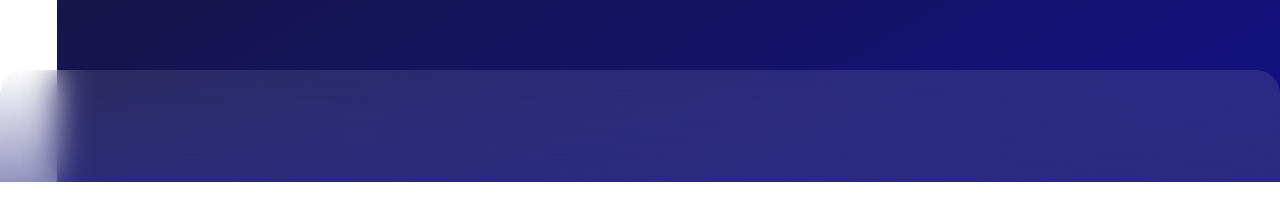
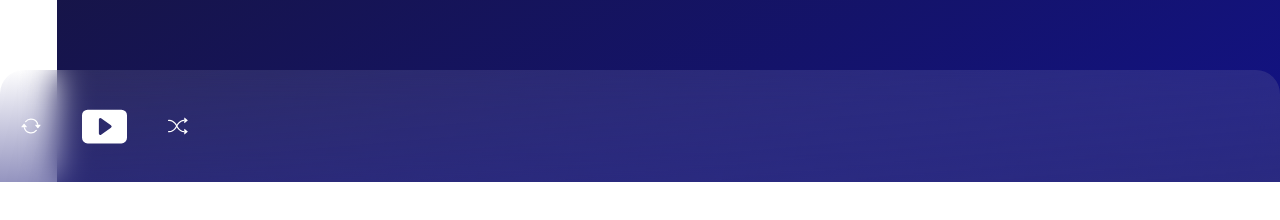
Before and after one commit to devkovmtl/mzk-app, a React (Vite) app: page / in a window 1280 px wide. Shown: the part 546-766 px from the top of the page. Built offline with nearby package versions, Linux system fonts and the light colour scheme.

Commit message:
Music player component - controls

```diff
--- a/src/App.jsx
+++ b/src/App.jsx
@@ -1,7 +1,7 @@
 import { Routes, Route } from "react-router-dom";
 
 import { Discover } from "./pages";
-import { Sidebar, Searchbar, TopPlay } from "./components";
+import { Sidebar, Searchbar, TopPlay, MusicPlayer } from "./components";
 
 const App = () => {
   return (
@@ -28,6 +28,7 @@ const App = () => {
       {/* Active Song */}
       <div className="absolute h-28 bottom-0 left-0 right-0 flex animate-slideup bg-gradient-to-br from-white/10 to-[#2a2a80] backdrop-blur-lg rounded-t-3xl">
         {/* MusicPlayer */}
+        <MusicPlayer />
       </div>
     </div>
   );
--- /dev/null
+++ b/src/components/MusicPlayer/Controls.jsx
@@ -0,0 +1,64 @@
+import { MdSkipNext, MdSkipPrevious } from "react-icons/md";
+import {
+  BsArrowRepeat,
+  BsFillPauseBtnFill,
+  BsFillPlayBtnFill,
+  BsShuffle,
+} from "react-icons/bs";
+
+const Controls = ({
+  isPlaying,
+  repeat,
+  setRepeat,
+  shuffle,
+  setShuffle,
+  currentSongs,
+  handlePlayPause,
+  handlePrevSong,
+  handleNextSong,
+}) => {
+  return (
+    <div className="flex items-center justify-around md:w-36 lg:w-52 2xl:w-80">
+      <BsArrowRepeat
+        size={20}
+        color={repeat ? "red" : "white"}
+        onClick={() => setRepeat((prev) => !prev)}
+        className="hidden sm:block cursor-pointer"
+      />
+
+      {currentSongs?.length && (
+        <MdSkipPrevious
+          size={30}
+          color="#FFF"
+          className="cursor-pointer"
+          onClick={handlePrevSong}
+        />
+      )}
+
+      {isPlaying ? (
+        <BsFillPauseBtnFill
+          size={45}
+          color="#FFF"
+          onClick={handlePlayPause}
+          className="cursor-pointer"
+        />
+      ) : (
+        <BsFillPlayBtnFill
+          size={45}
+          color="#FFF"
+          onClick={handlePlayPause}
+          className="cursor-pointer"
+        />
+      )}
+
+      <BsShuffle
+        size={20}
+        color={shuffle ? "red" : "white"}
+        onClick={() => setShuffle((prev) => !prev)}
+        className="hidden sm:block cursor-pointer"
+      />
+    </div>
+  );
+};
+
+export default Controls;
--- /dev/null
+++ b/src/components/MusicPlayer/index.jsx
@@ -0,0 +1,6 @@
+import Controls from "./Controls";
+const MusicPlayer = () => {
+  return <Controls />;
+};
+
+export default MusicPlayer;
--- a/src/components/index.js
+++ b/src/components/index.js
@@ -1,3 +1,4 @@
+export { default as MusicPlayer } from "./MusicPlayer";
 export { default as Searchbar } from "./Searchbar";
 export { default as Sidebar } from "./Sidebar";
 export { default as TopPlay } from "./TopPlay";
```
